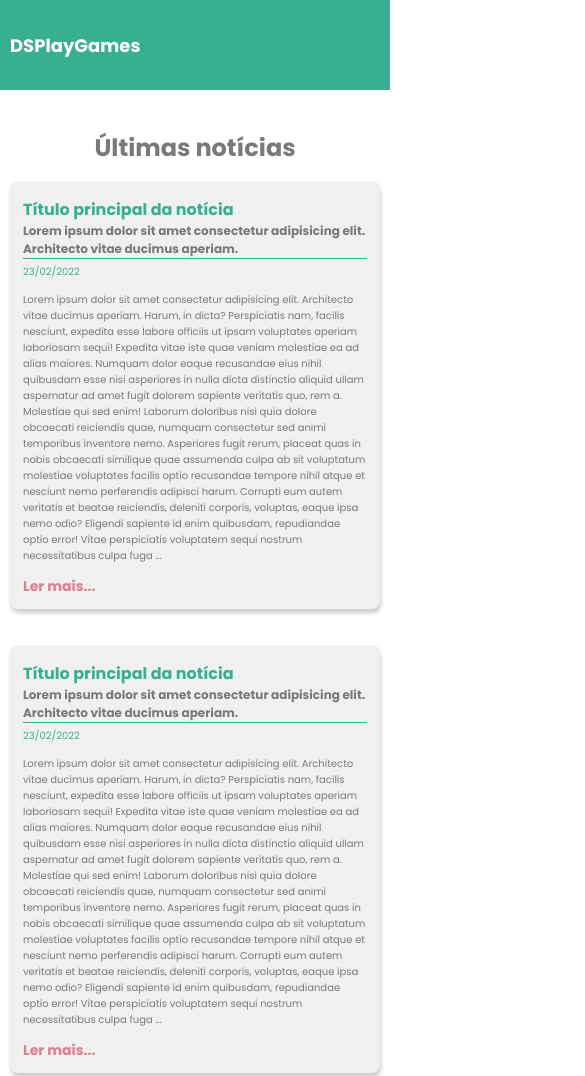
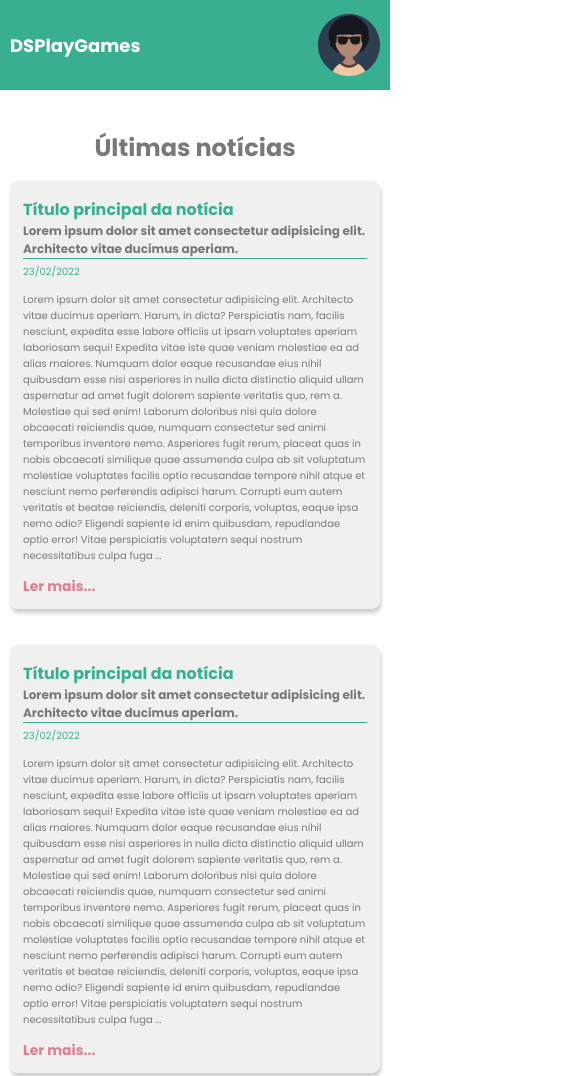
Before and after one commit to brunolutiano/Desafio-Responsivo, a plain HTML site: page Projeto/index.html in a window 390 px wide. Shown: the top 1076 px of the page, 585 px wide, since content can reach past the window. Drawn offline with Linux system fonts and the light colour scheme.

Commit message:
Correção da responsividade da user img

```diff
--- a/Projeto/css/styles.css
+++ b/Projeto/css/styles.css
@@ -29,7 +29,7 @@
   justify-content: space-between;
   align-items: center;
   padding: 14px 10px;
-  position: absolute;
+  position: fixed;
 
 }
 
@@ -46,7 +46,7 @@ a, a:hover {
 }
 
 .nav-web {
-  padding-left: 528px;
+  padding-left: 0;
 }
 
 .nav-brand {
@@ -446,6 +446,10 @@ footer {
     padding-right: 29px;
   }
 
+  .nav-web {
+    padding-left: 528px;
+  }
+
   .notices-container {
     width: 82.5%;
     padding: 0 40px;
--- a/Projeto/index.html
+++ b/Projeto/index.html
@@ -11,7 +11,7 @@
   <body>
     <header class="header-container">
       <nav>
-        <div class="container nav-container">
+        <div class="nav-container">
         <h1 class="nav-brand">DSPlayGames</h1>
         <div class="nav-web">
         <ul class="nav-menu">
```
